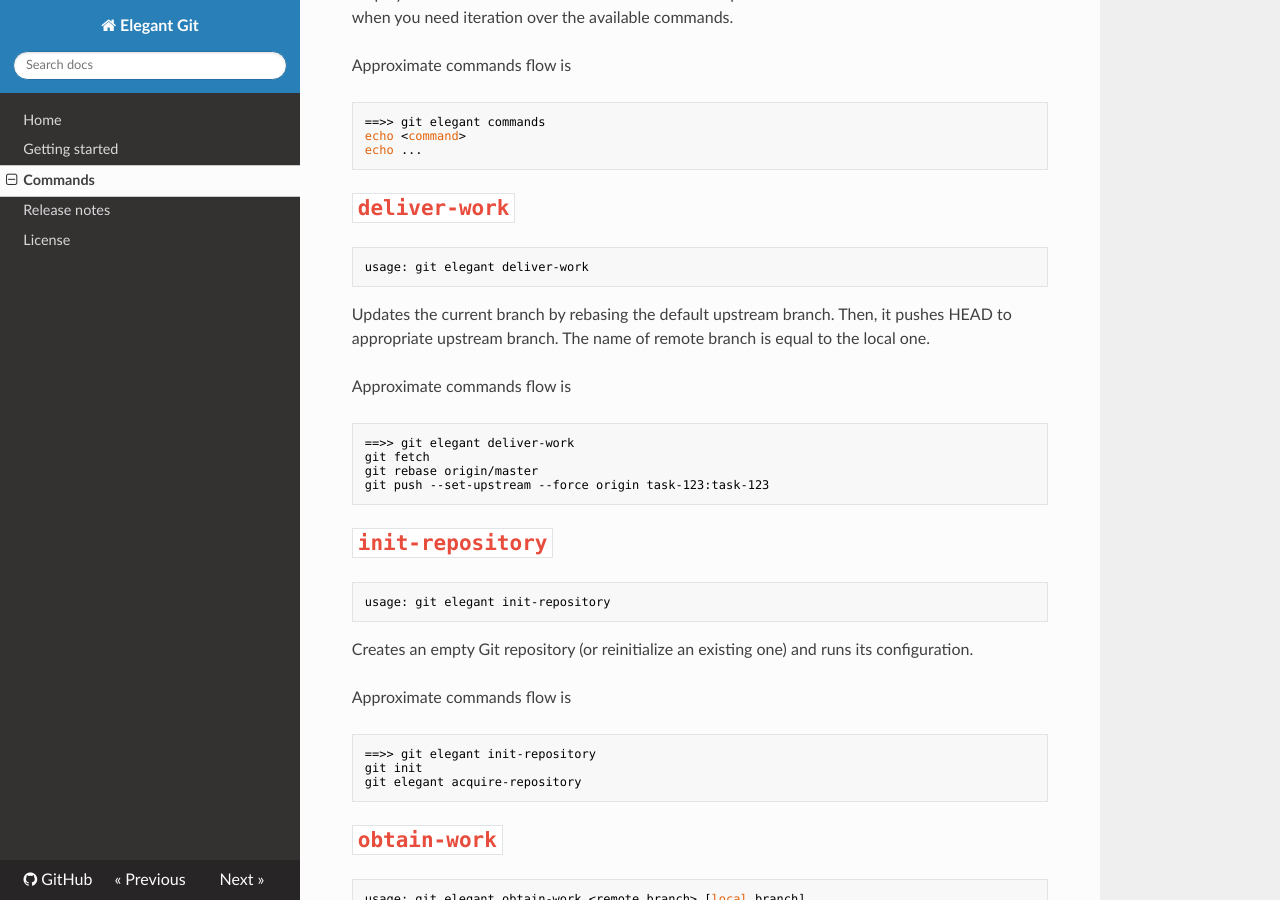
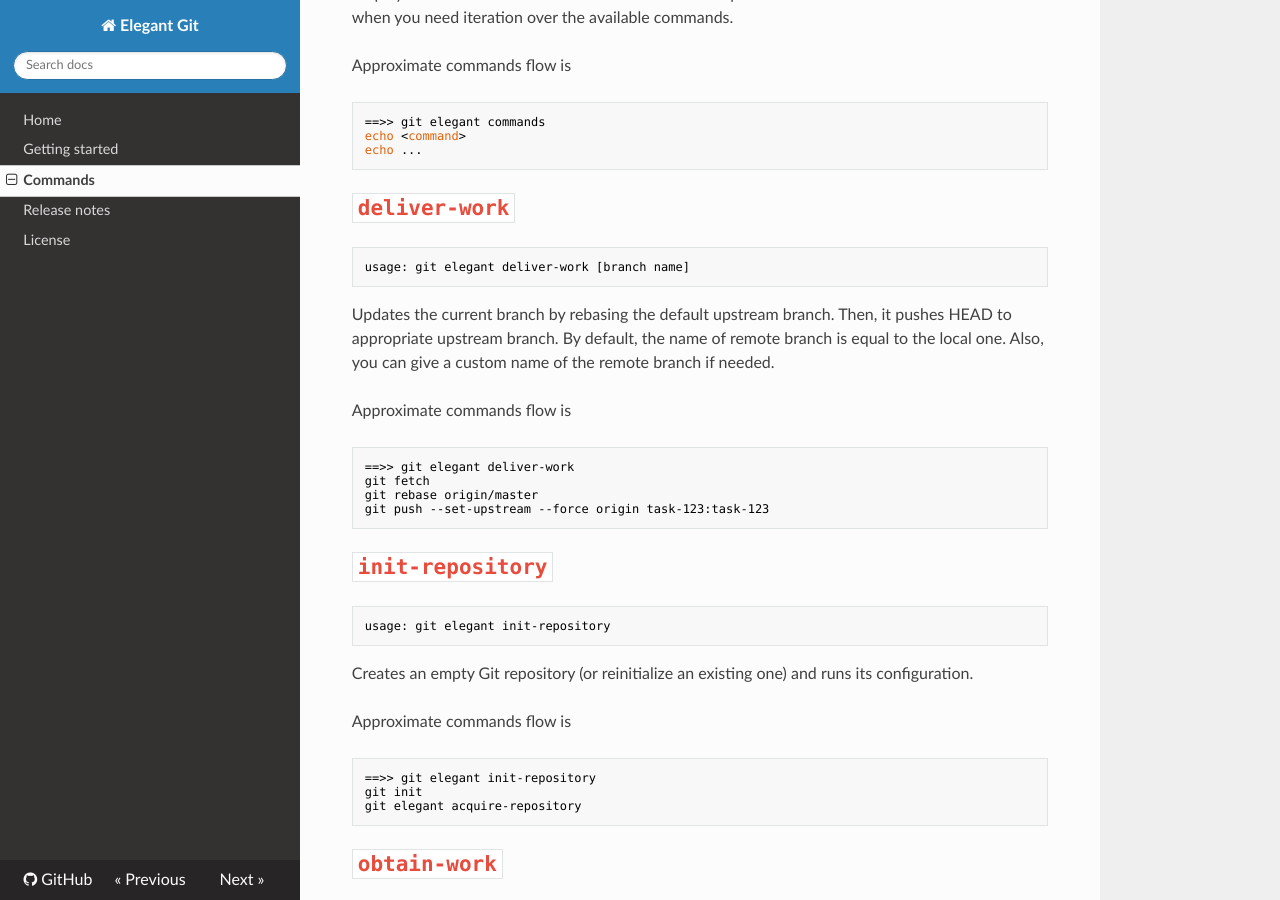
Before and after one commit to bees-hive/elegant-git, an MkDocs documentation site: the page built from docs/commands.md, in a window 1280 px wide and 900 px high, scrolled down 3050 px. Built offline with MkDocs 1.6.1, drawn with Linux system fonts in a browser that asks for light colours; nearby versions of some CDN libraries.

Commit message:
Override default branch name in `deliver-work` command
Add ability to pass remote branch name to delivery_work command
Add test to delivery_work command with branch_name passed
Also readme update

````diff
--- a/docs/commands.md
+++ b/docs/commands.md
@@ -181,12 +181,13 @@ echo ...
 # `deliver-work`
 
 ```bash
-usage: git elegant deliver-work
+usage: git elegant deliver-work [branch name]
 ```
 
 Updates the current branch by rebasing the default upstream branch. Then,
-it pushes HEAD to appropriate upstream branch. The name of remote branch is
-equal to the local one.
+it pushes HEAD to appropriate upstream branch. By default, the name of remote
+branch is equal to the local one. Also, you can give a custom name of
+the remote branch if needed.
 
 Approximate commands flow is
 ```bash
````
Also changed, not shown: 2 other files.
